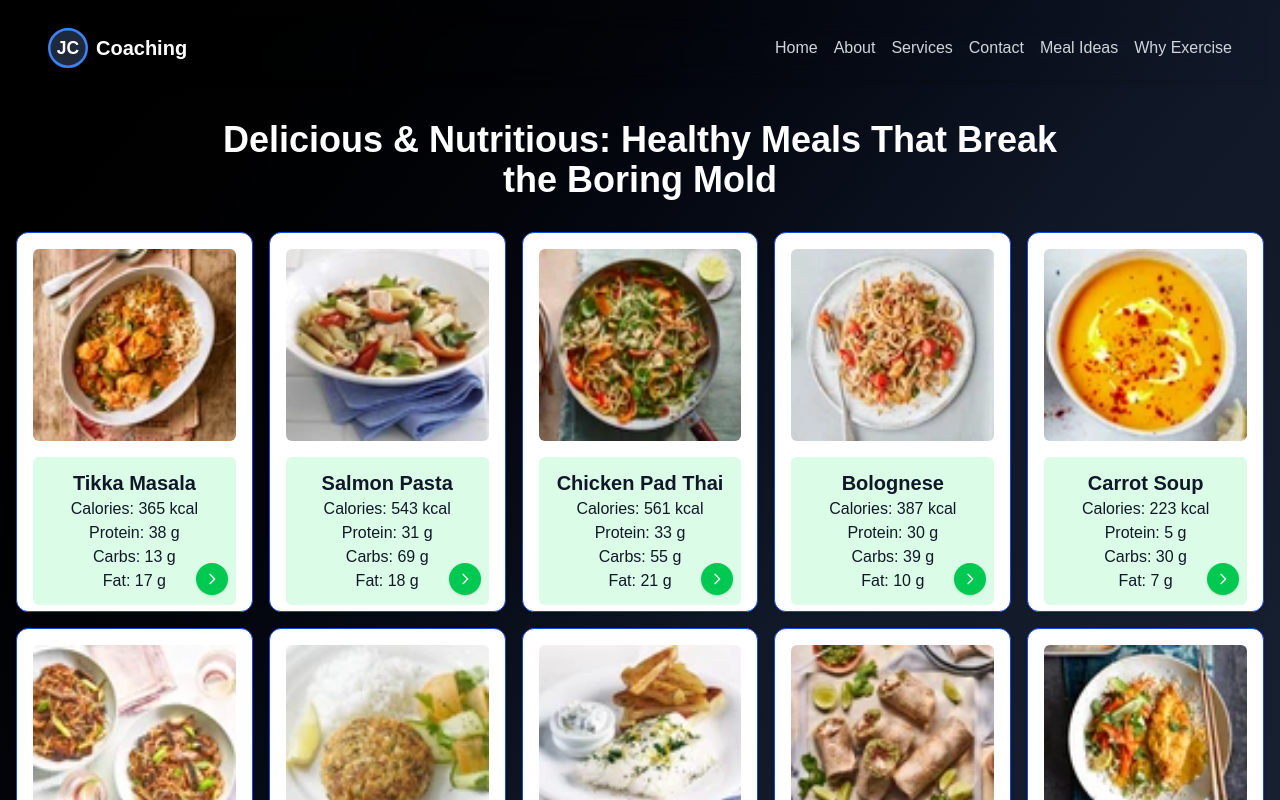
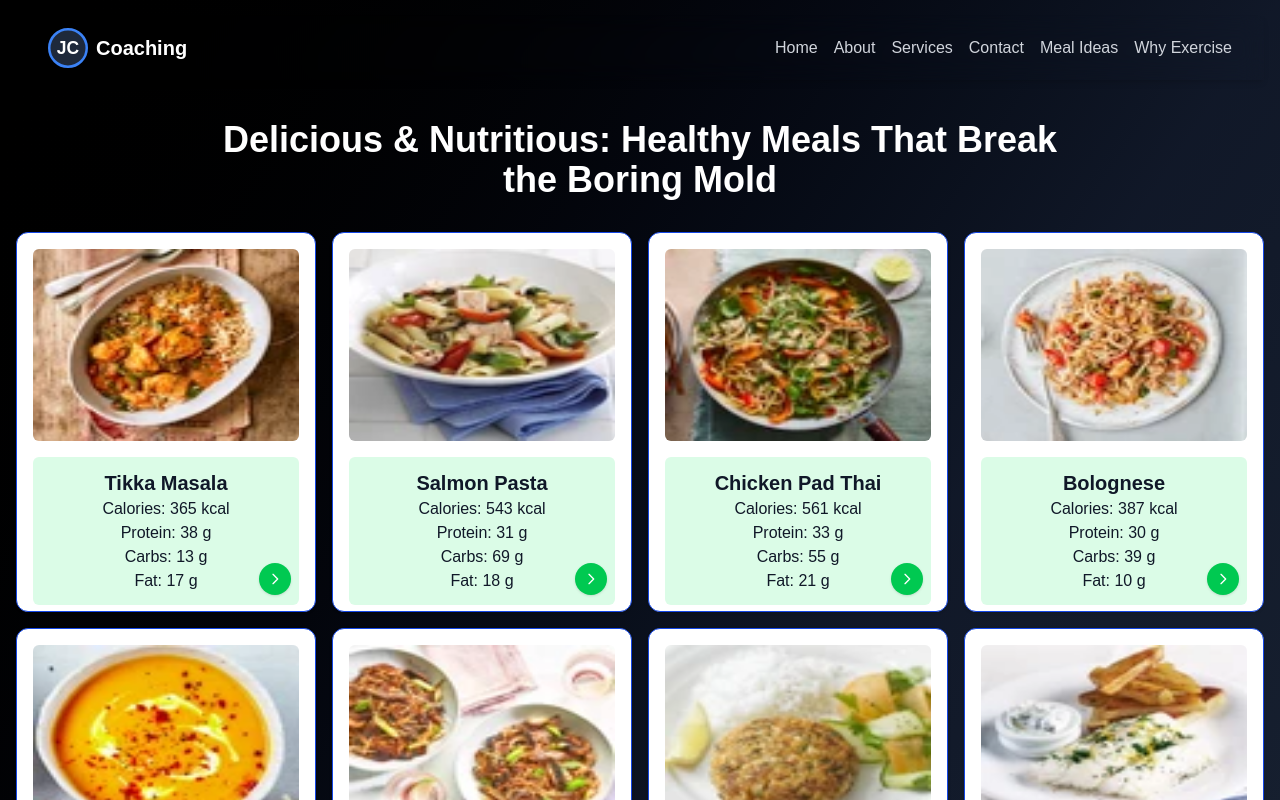
Before and after one commit to jacam666/coaching-website, a Next.js app: page /meals in a window 1280 px wide. Shown: the top 800 px of the page. Built offline with nearby package versions, Linux system fonts and the light colour scheme.

Commit message:
fixed card overflow issue

```diff
--- a/src/app/meals/page.tsx
+++ b/src/app/meals/page.tsx
@@ -27,7 +27,7 @@
                         Delicious & Nutritious: Healthy Meals That Break the Boring Mold
                     </h2>
                 </div>
-                <div className="grid grid-cols-1 sm:grid-cols-2 lg:grid-cols-3 xl:grid-cols-5 px-4 gap-4">
+                <div className="grid grid-cols-1 sm:grid-cols-2 lg:grid-cols-3 xl:grid-cols-4 px-4 gap-4">
                     {meals.map((meal, idx) => (
                         <div key={meal.slug} className="relative w-full h-95" style={{ perspective: "1000px" }}>
                             <div className={`absolute inset-0 w-full h-full transition-transform duration-500 ${flippedArr[idx] ? "rotate-y-180" : ""}`} style={{ transformStyle: "preserve-3d" }}>
```
